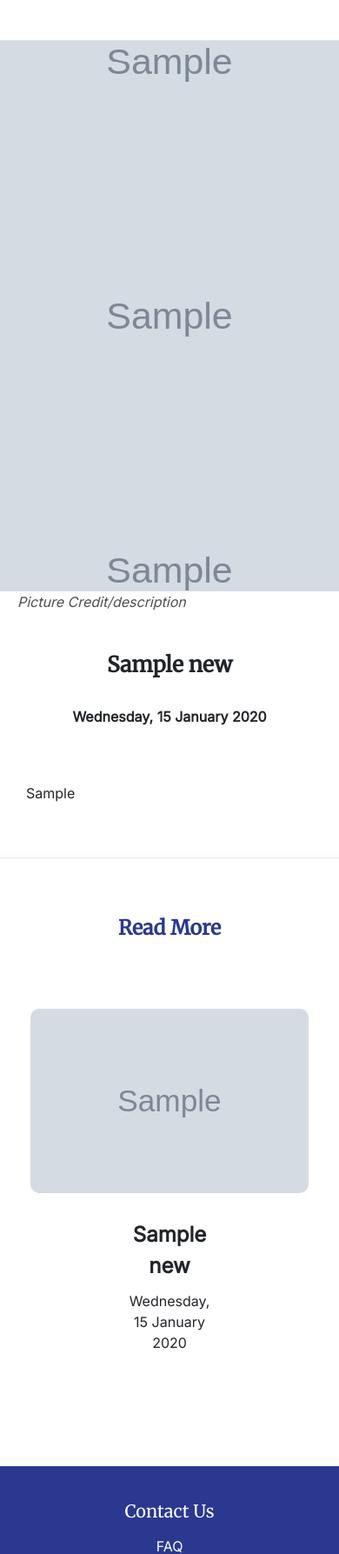
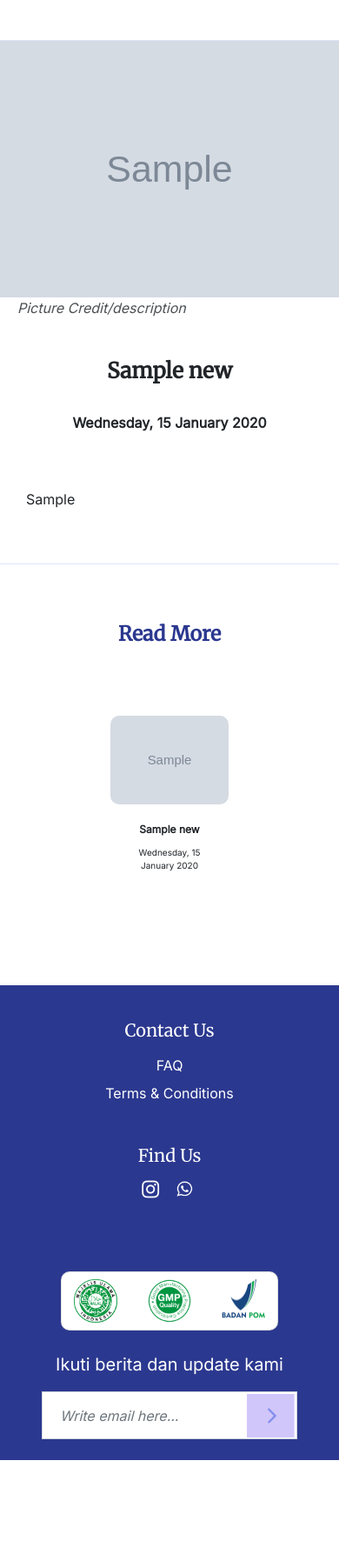
Before and after one commit to DricZ/carist_fIx, a PHP site: page /project2-olshop_makeup/news-detail.php?id=1 in a window 390 px wide. Shown: the part 114-1901 px from the top of the page at 87% size. After the commit the page ends 1793 px from the top, so only its background shows below. Run offline with PHP 8.4, Linux system fonts and the light colour scheme; tables that the repository leaves empty or names only in its code hold one stand-in row (values such as "Sample post"); grey boxes marked "Sample" are stand-in pictures; data that the repository does not hold is empty; some libraries are stand-ins or nearby versions.

Commit message:
update news-detail

```diff
--- a/project2-olshop_makeup/css/style.css
+++ b/project2-olshop_makeup/css/style.css
@@ -272,7 +272,6 @@ div.content {
 
 .newsdimg{
     width: 319.19px;
-    height: 212px;
     border-radius: 10px;
     margin-bottom: 30px;
 }
@@ -588,6 +587,7 @@ div.content {
     width: 45%;
 }
 
+
 /* On screens that are less than 700px wide, make the sidebar into a topbar */
 @media only screen and (max-width: 1000px) {
     .sidebar {
@@ -606,6 +606,34 @@ div.content {
         padding:30px;
         width: 100%;
         margin: 0
+    }
+
+    .megathronz-news{
+        height: 35vh;
+    }
+
+    .newsdimg{
+        width: 35vw;
+        border-radius: 10px;
+        margin-bottom: 20px;
+    }
+
+    .isi-nd-a {
+        font-size: 10px;
+        font-weight: 400;
+        margin-bottom: 100px;
+    }
+
+    .card-newsd {
+        width: 25%;
+        margin: 30px;
+        padding: 0;
+    }
+
+    .isi-nd {
+        font-size: 12px;
+        font-weight: 600;
+        margin-bottom: 10px;
     }
 
     .au-m2{
--- a/project2-olshop_makeup/news-detail.php
+++ b/project2-olshop_makeup/news-detail.php
@@ -48,7 +48,11 @@
                 <p style="font-weight: 700"><?=$date?></p><br><br>
             </center>
 
-            <p style="text-align:justify; width: 50vw; font-weight: 400;">
+            <p class="d-index" style="text-align:justify; width: 50vw; font-weight: 400;">
+                <?=$news?>
+            </p>
+
+            <p class="m-index" style="text-align:justify; font-weight: 400;">
                 <?=$news?>
             </p>
         </div>
```
